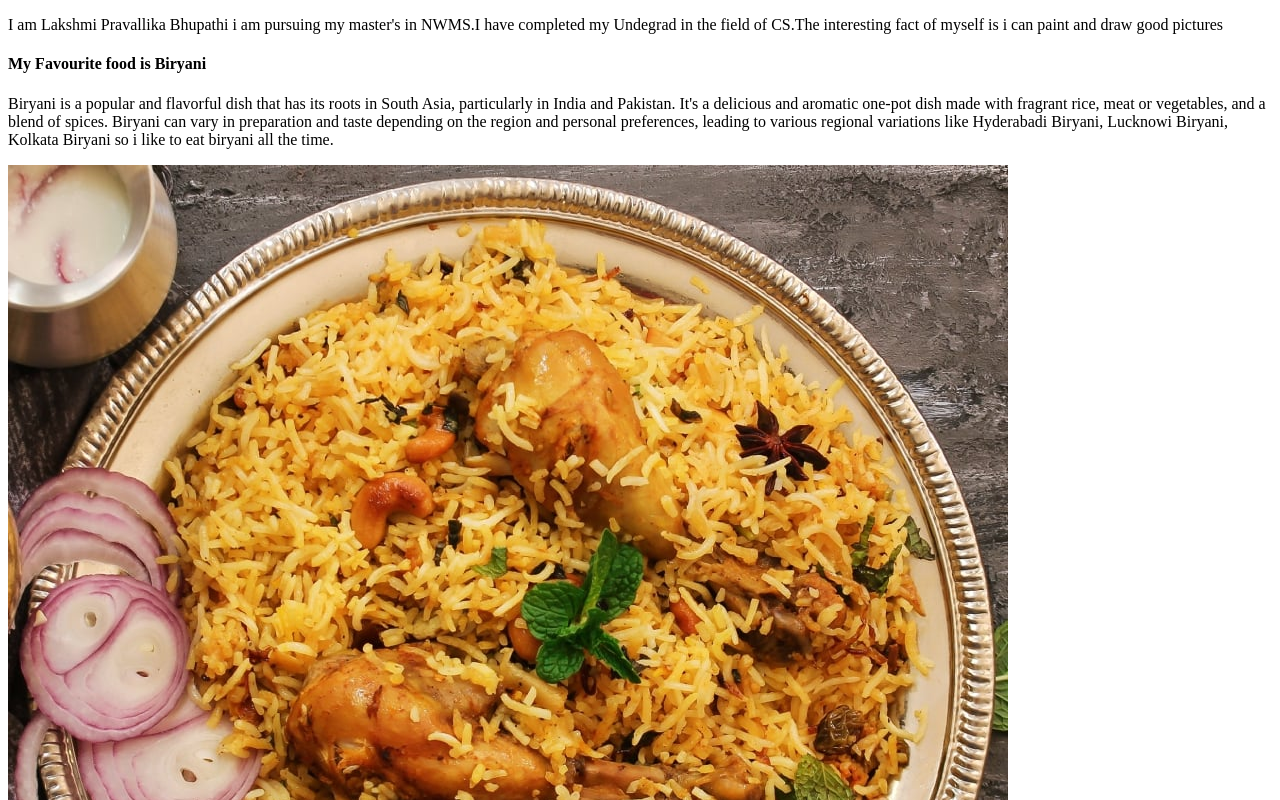
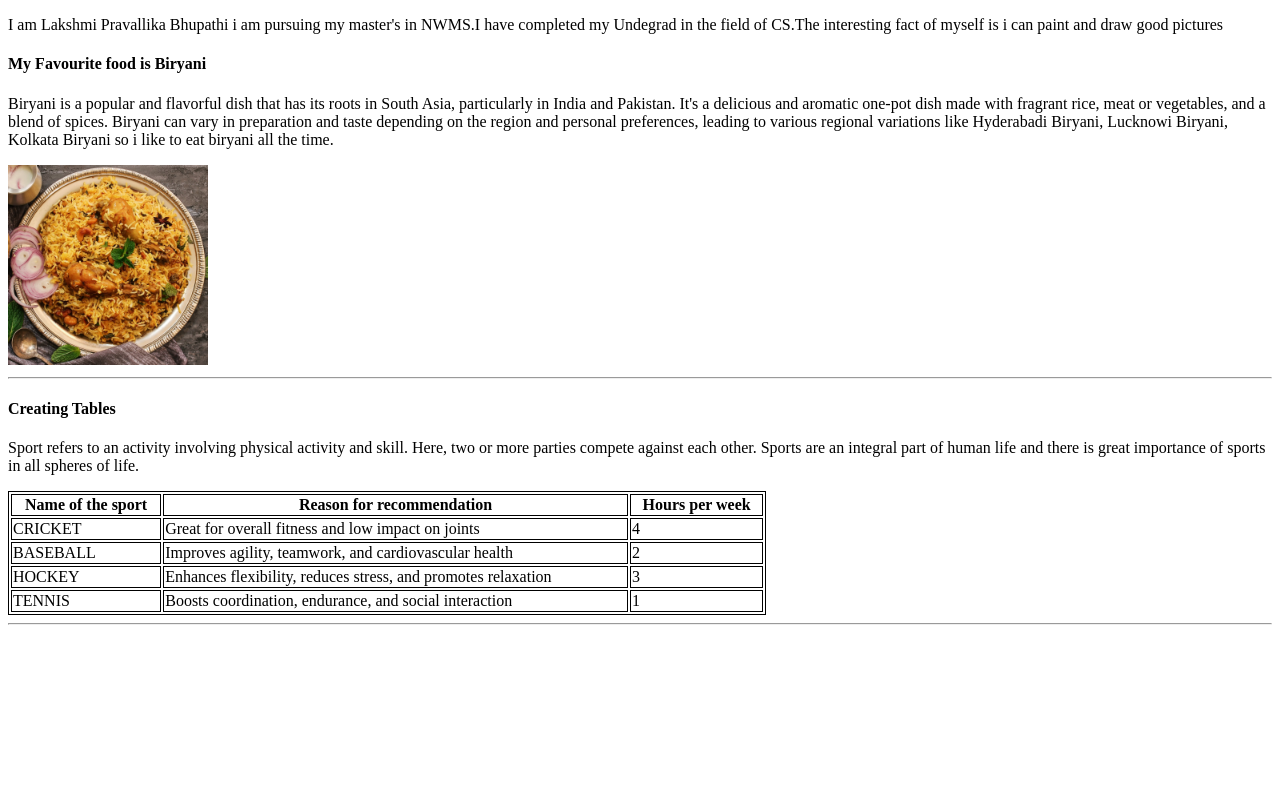
Before and after one commit to 44-563-WebApps-F23/44563-webapps-f23-assignment3-BHUPATHI-LAKSHMI-PRAVALLIKA, a plain HTML site: page mystats.html in a window 1280 px wide. Shown: the top 800 px of the page. Drawn offline with Linux system fonts and the light colour scheme; files whose address does not match are found by name.

```diff
--- a/mystats.html
+++ b/mystats.html
@@ -15,12 +15,18 @@
         Biryani can vary in preparation and taste depending on the region and personal preferences, leading
         to various regional variations like Hyderabadi Biryani, Lucknowi Biryani, Kolkata Biryani so i like to
         eat biryani all the time.</p>
-    <img src="C:\Users\S564196\Downloads\Hyderabadi-chicken-Biryani.jpg">
+    <img src="C:\Users\S564196\Downloads\Hyderabadi-chicken-Biryani.jpg" height="200",width="100" alt="a picture of Biryani">
     <hr>
     <h4>Creating Tables</h4>
+    <style>
+        table,th,td{
+          border:1px solid black;
+        }
+        </style>
     <p> Sport refers to an activity involving physical activity and skill. Here, two or more parties compete against each other.
         Sports are an integral part of human life and there is great importance of sports in all spheres of life.</p>
-    <table>
+    <table style="width:60%">
+
         <tr>
             <th>Name of the sport</th>
             <th>Reason for recommendation</th>
@@ -47,5 +53,7 @@
             <td>1</td>
         </tr>
     </table>
+    <hr>
+
 </body>
 </html>
```
